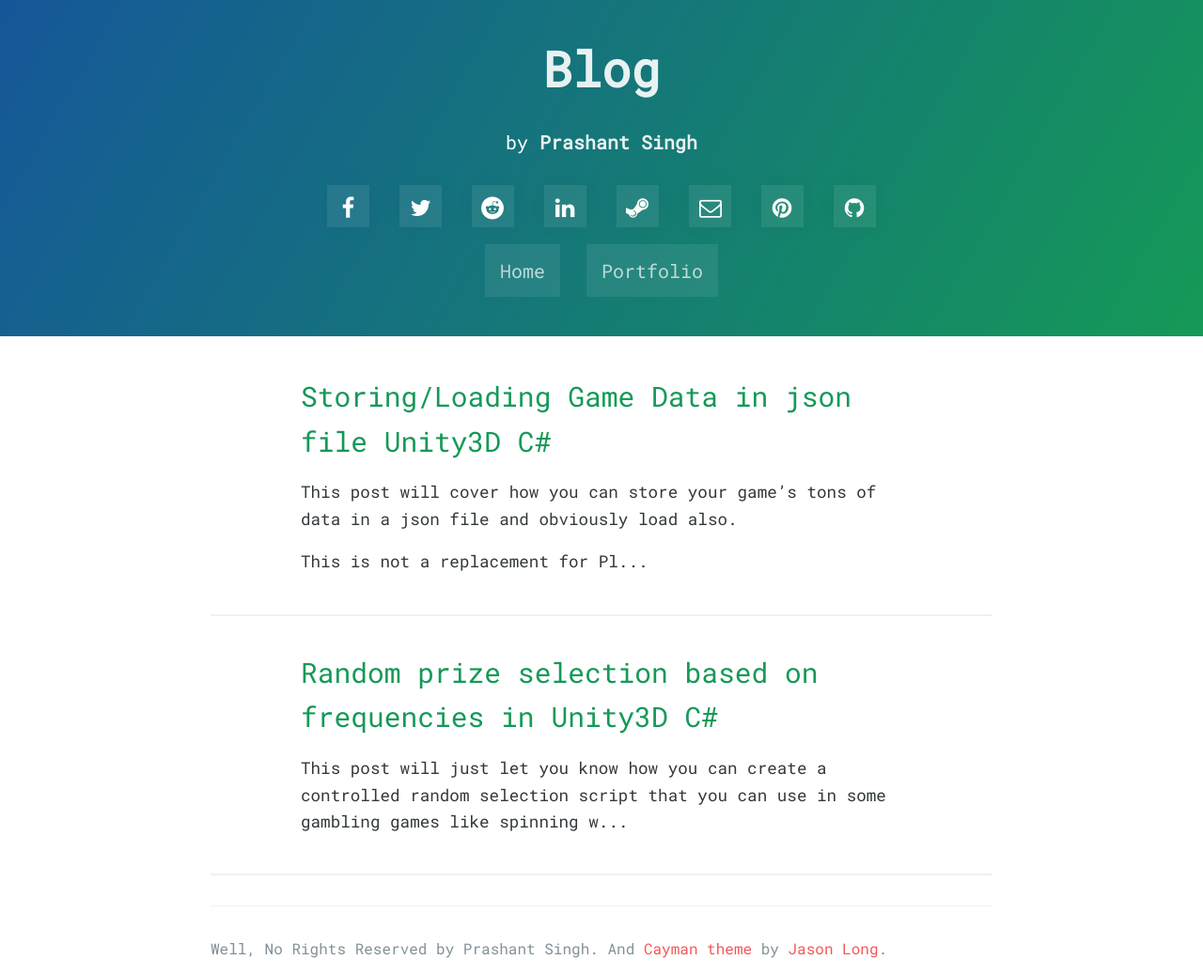
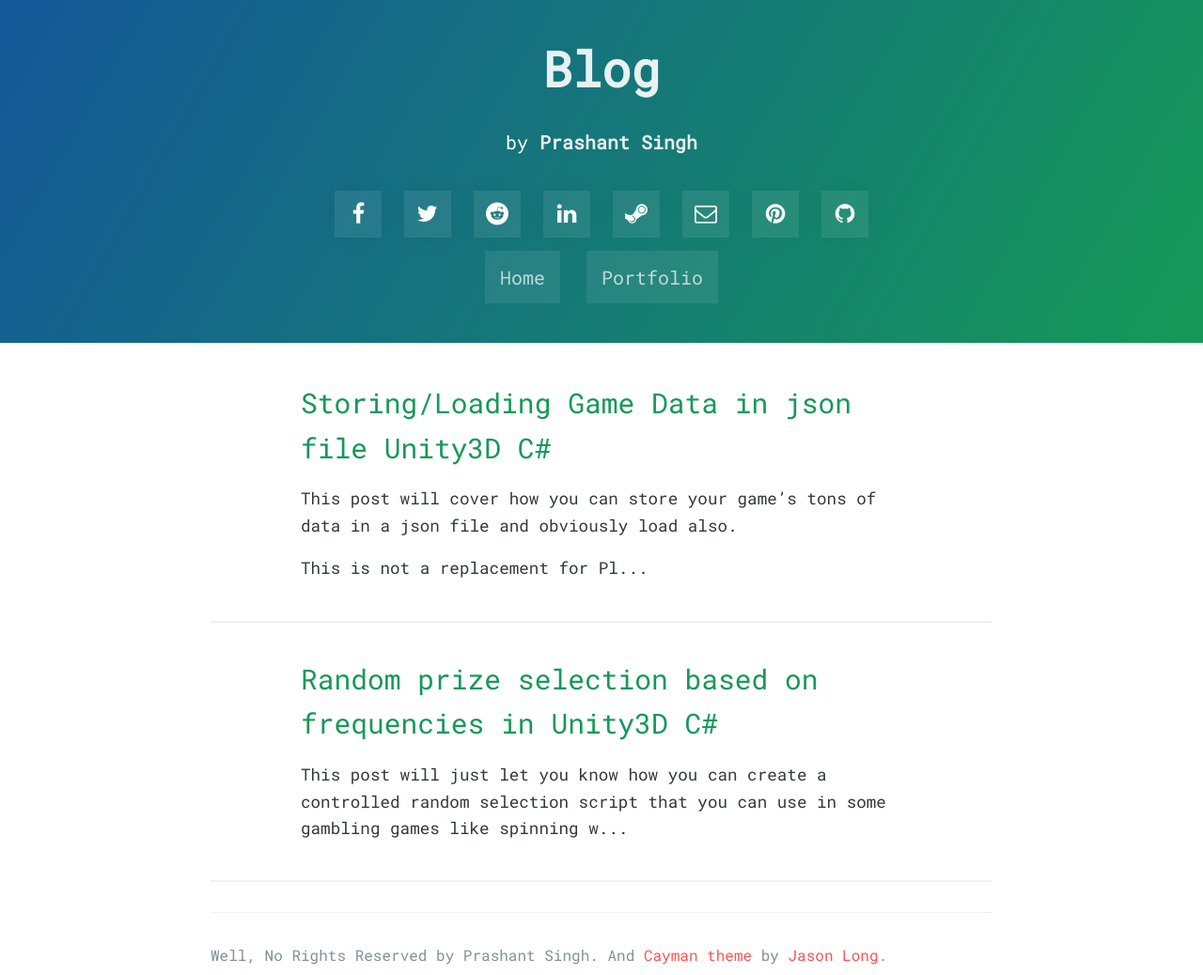
Before and after one commit to prashant-singh/prashant-singh.github.io, a Jekyll site: the page built from index.html, in a window 1280 px wide. Shown: the whole page at 94% size. Built offline with Jekyll 4.4.1, drawn with Linux system fonts in a browser that asks for light colours; nearby versions of some CDN libraries; the list of posts is cut into pages by our own code; a style sheet for code colours, icons or effects is not loaded.

Commit message:
Update stylesheet.css

```diff
--- a/stylesheets/stylesheet.css
+++ b/stylesheets/stylesheet.css
@@ -346,19 +346,17 @@ a:hover {
 /* SOCIAL MEDIA BUTTONS */
 .header-elements{
 /*  text-align: center;*/
- margin: 10px;
+  padding: 10px;
 }
-
 
 
 .social-button {
   display: inline-block;
   background-color: rgba(255, 255, 255, 0.08);
-  width: 45px;
-  height: 45px;
-  line-height: 45px;
-  margin: 10px 10px;
-  text-align: center;
+  width: 50px;
+  height: 50px;
+    margin: 6px;
+    padding-top: 5px;
   position: relative;
   overflow: hidden;
   opacity: .99;
```
